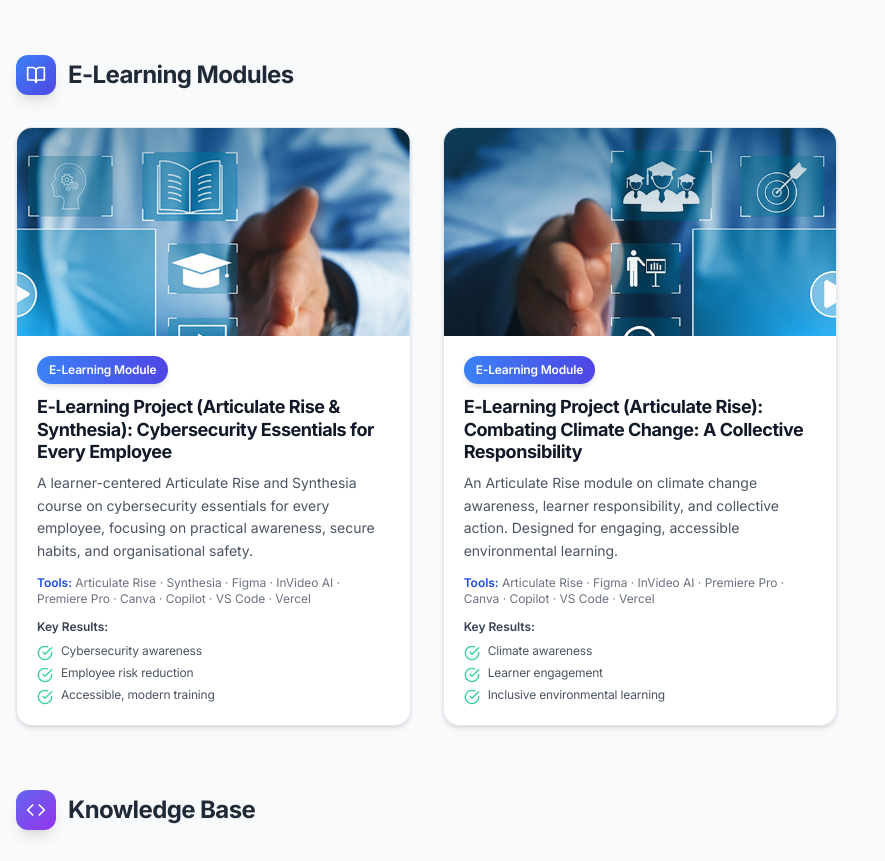
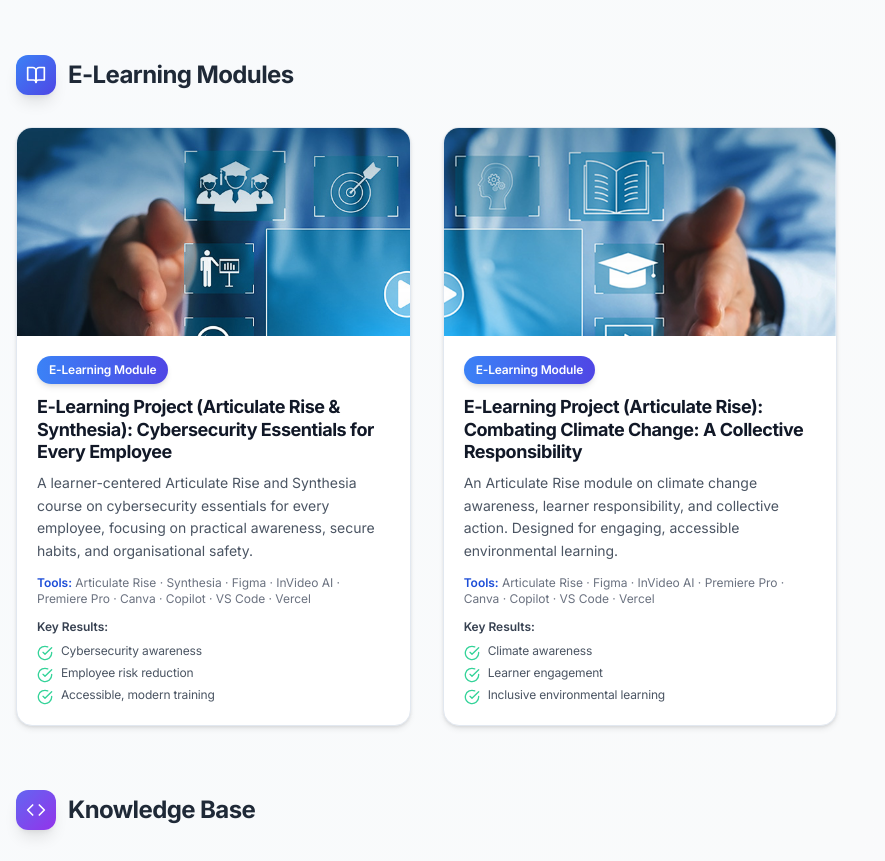
Before and after one commit to Samuelsen1/VS-Code-Port1, a Next.js app: page / in a window 1280 px wide. Shown: the part 1760-2621 px from the top of the page, without its empty margins (0-885 px from the left). Built offline with nearby package versions, Linux system fonts and the light colour scheme.

Commit message:
Simplify image source assignment in PortfolioWebsite

```diff
--- a/app/PortfolioWebsite.jsx
+++ b/app/PortfolioWebsite.jsx
@@ -2557,9 +2557,7 @@ export default function PortfolioWebsite() {
                 "E-Learning Project (Articulate Rise & Synthesia): Cybersecurity Essentials for Every Employee",
                 "E-Learning Project (Articulate Rise): Combating Climate Change: A Collective Responsibility"
               ].includes(p.title.en)).map((project, index) => {
-                let imgSrc = "";
-                if (project.title.en === "E-Learning Project (Articulate Rise & Synthesia): Cybersecurity Essentials for Every Employee") imgSrc = "/images/b2.png";
-                else if (project.title.en === "E-Learning Project (Articulate Rise): Combating Climate Change: A Collective Responsibility") imgSrc = "/images/b1.png";
+                const imgSrc = index === 0 ? "/images/b1.png" : "/images/b2.png";
                 return (
                   <a key={index} href={project.link} target="_blank" rel="noopener noreferrer" className={`rounded-2xl overflow-hidden group block flex flex-col relative hover-lift transition-all duration-300 ${isDarkTheme ? 'bg-white/10 backdrop-blur-xl border border-white/10' : 'card-light'}`} style={{width: '100%', maxWidth: '420px', minHeight: '520px', textDecoration: 'none'}}>
                     <div className="relative overflow-hidden">
```
